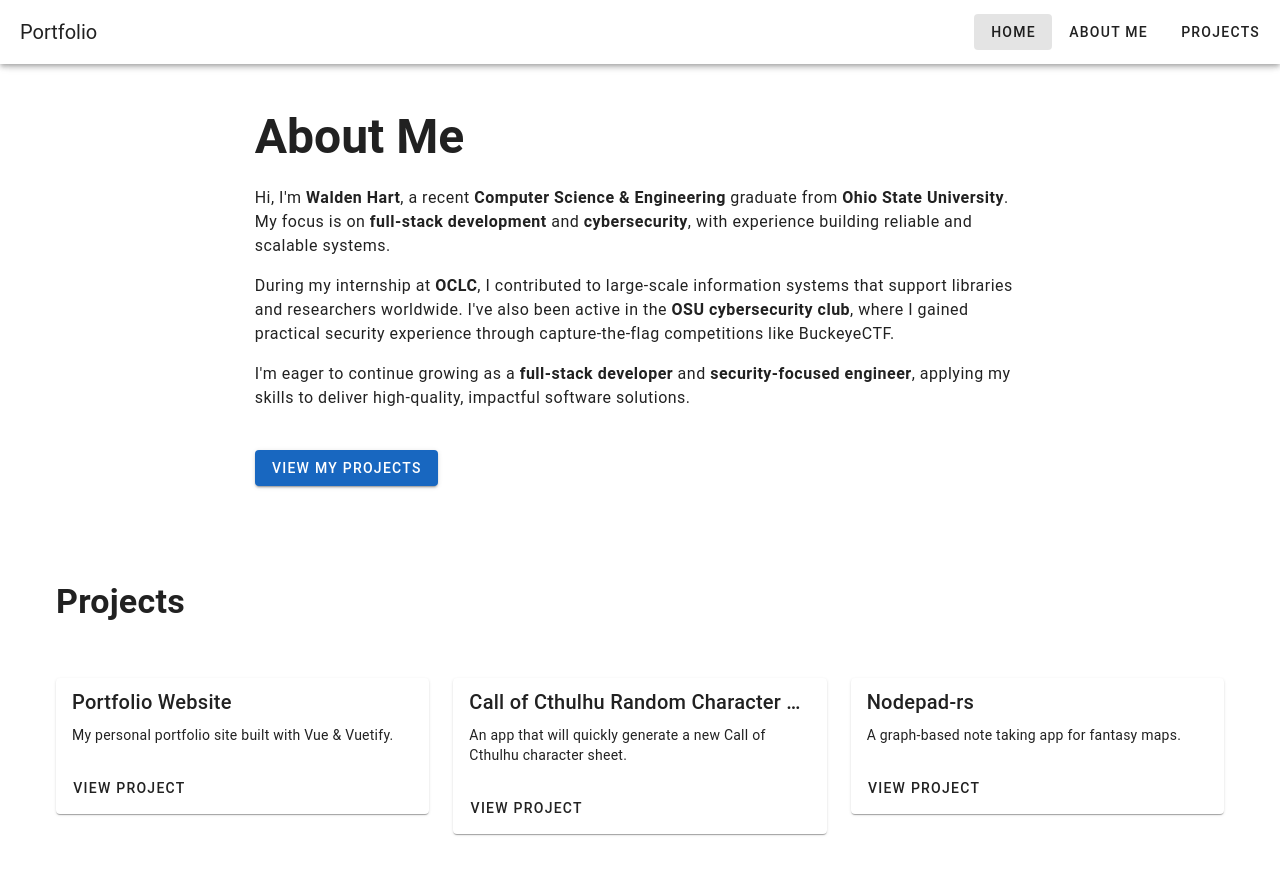
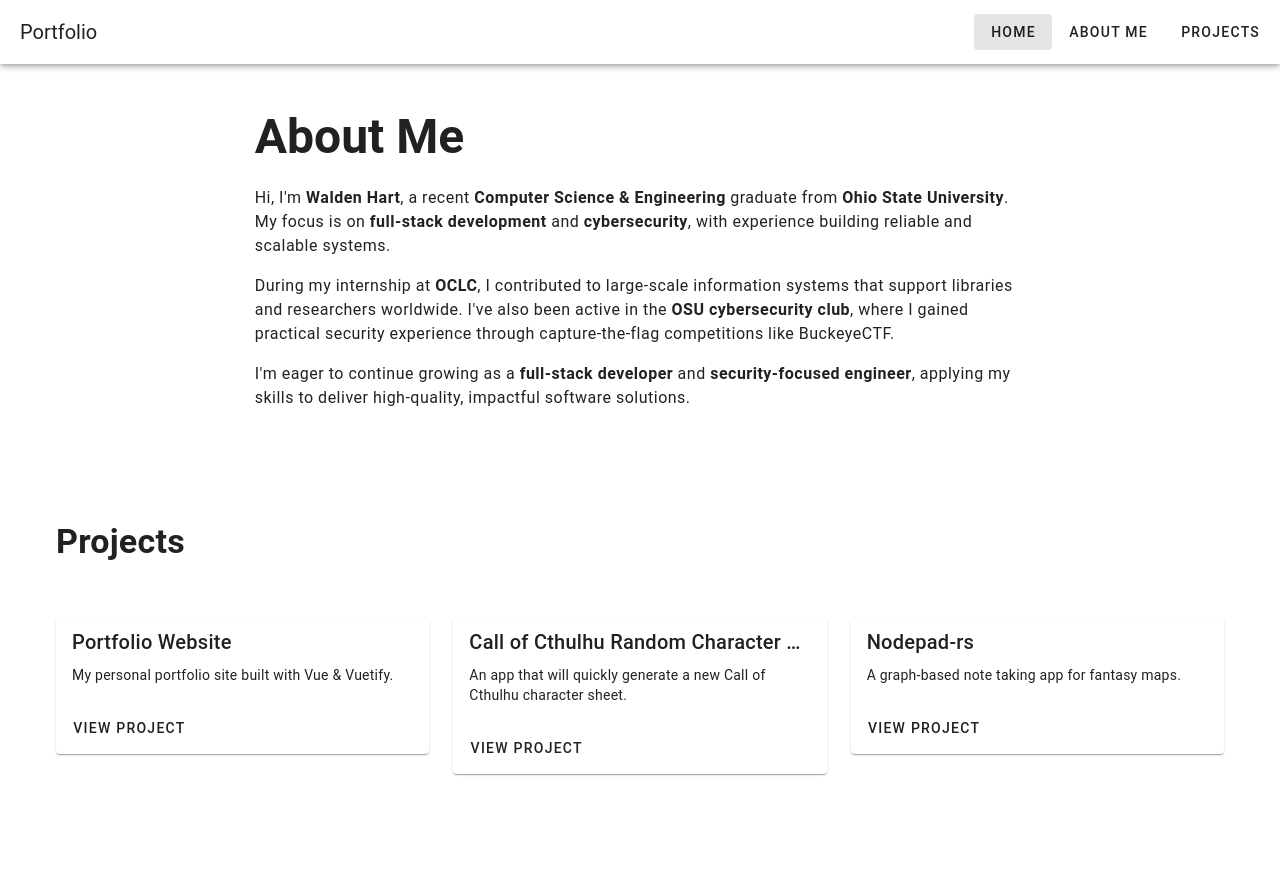
Before and after one commit to walden-hart/Portfolio-Website, a Vue app: page / in a window 1280 px wide. Shown: the top 874 px of the page. After the commit the page ends 846 px from the top, so only its background shows below. Built offline with nearby package versions, Linux system fonts and the light colour scheme.

Commit message:
Removed redundant projects button

```diff
--- a/src/components/AboutMe.vue
+++ b/src/components/AboutMe.vue
@@ -1,7 +1,7 @@
 <script setup lang="ts"></script>
 
 <template>
-    <v-container class="py-12">
+  <v-container class="py-12">
     <v-row align="center" justify="center">
       <v-col cols="12" md="8">
         <h1 class="text-h3 font-weight-bold mb-6">About Me</h1>
@@ -31,9 +31,6 @@
           deliver high-quality, impactful software solutions.
         </p>
 
-        <v-btn color="primary" class="mt-6" to="/projects">
-          View My Projects
-        </v-btn>
       </v-col>
     </v-row>
   </v-container>
```
